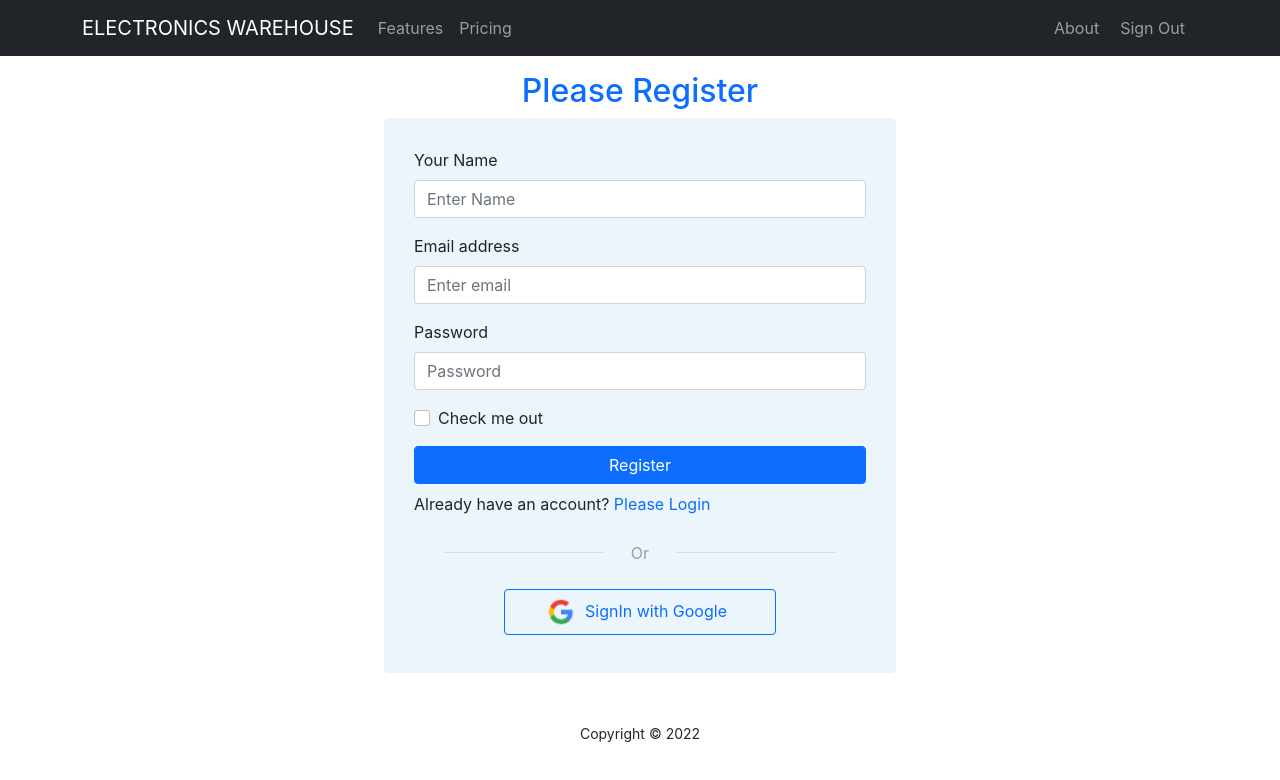
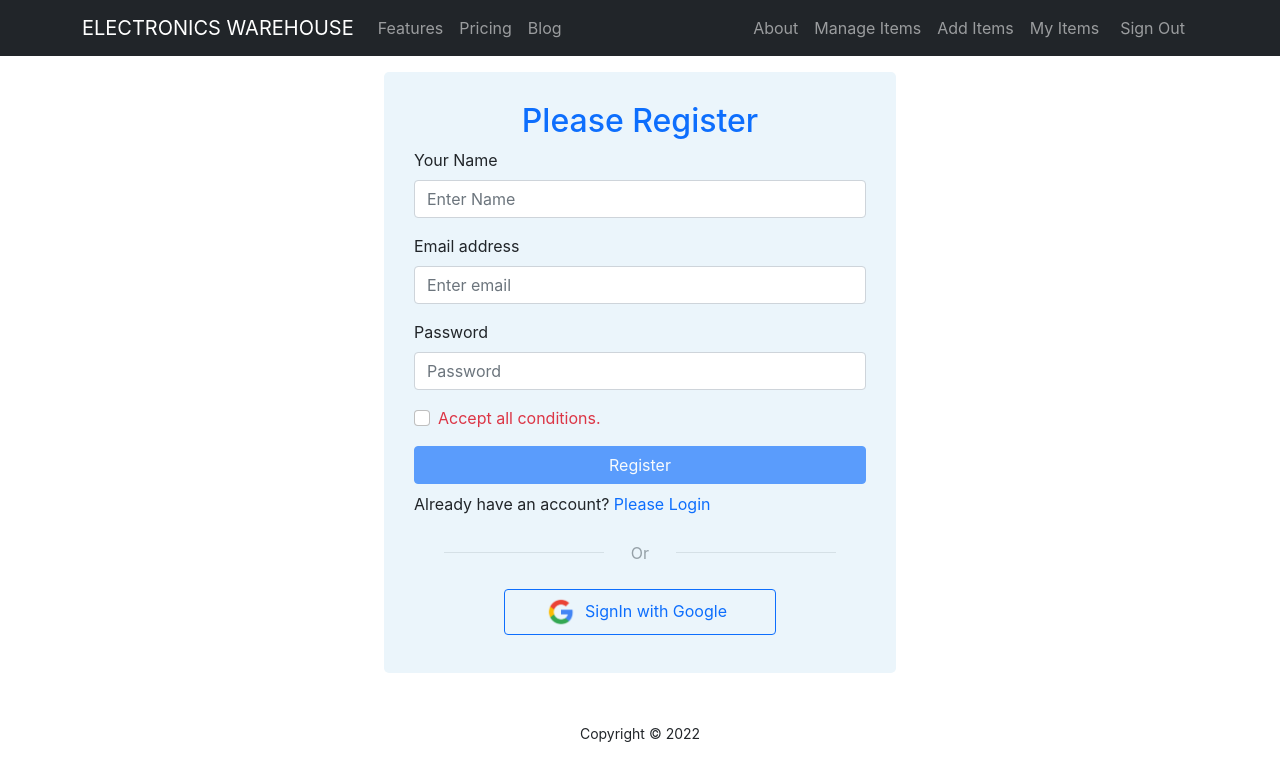
Before and after one commit to hira480/electronics-warehouse-client, a React (Create React App) app: page /register in a window 1280 px wide. Shown: the top 780 px of the page. Built offline with nearby package versions, Linux system fonts and the light colour scheme; no server answers; sample sign-in values are in the browser's storage.

Commit message:
manage inventory added

```diff
--- a/src/App.js
+++ b/src/App.js
@@ -7,6 +7,10 @@ import ProductDetail from './Pages/ProductDetail/ProductDetail';
 import Login from './Pages/Login/Login/Login';
 import Register from './Pages/Login/Register/Register';
 import ProtectedRoute from './Pages/Login/ProtectedRoute/ProtectedRoute';
+import AddItems from './Pages/AddItems/AddItems';
+import ManageItems from './Pages/ManageItems/ManageItems';
+import MyItems from './Pages/MyItems/MyItems';
+import Blog from './Pages/Blog/Blog';
 
 
 function App() {
@@ -16,9 +20,25 @@ function App() {
       <Routes>
         <Route path='/' element={<Home></Home>}></Route>
         <Route path='/home' element={<Home></Home>}></Route>
+        <Route path='/blog' element={<Blog></Blog>}></Route>
         <Route path='/inventoryItem/:productId' element={
           <ProtectedRoute>
             <ProductDetail></ProductDetail>
+          </ProtectedRoute>
+        }></Route>
+        <Route path='/addItems' element={
+          <ProtectedRoute>
+            <AddItems></AddItems>
+          </ProtectedRoute>
+        }></Route>
+        <Route path='/manageItems' element={
+          <ProtectedRoute>
+            <ManageItems></ManageItems>
+          </ProtectedRoute>
+        }></Route>
+        <Route path='/myItems' element={
+          <ProtectedRoute>
+            <MyItems></MyItems>
           </ProtectedRoute>
         }></Route>
         <Route path='/login' element={<Login></Login>}></Route>
--- /dev/null
+++ b/src/Pages/AddItems/AddItems.js
@@ -0,0 +1,11 @@
+import React from 'react';
+
+const AddItems = () => {
+    return (
+        <div className='container'>
+            <h2 className='text-primary text-center mt-3'>Add Items</h2>
+        </div>
+    );
+};
+
+export default AddItems;
--- /dev/null
+++ b/src/Pages/Blog/Blog.js
@@ -0,0 +1,11 @@
+import React from 'react';
+
+const Blog = () => {
+    return (
+        <div>
+            <h2 className='text-primary text-center mt-3'>Blog</h2>
+        </div>
+    );
+};
+
+export default Blog;
--- a/src/Pages/Home/Inventory/Inventory.js
+++ b/src/Pages/Home/Inventory/Inventory.js
@@ -2,6 +2,7 @@ import React from 'react';
 import './inventory.css';
 import useInventory from '../../../hooks/useInventory';
 import InventoryItem from '../InventoryItem/InventoryItem';
+import { Link } from 'react-router-dom';
 
 const Inventory = () => {
     const [inventoris] = useInventory();
@@ -16,6 +17,9 @@ const Inventory = () => {
                     ></InventoryItem>)
                 }
             </div>
+            <div className='text-center mt-5'>
+                <Link className='text-decoration-none' to='/manageItems'>Manage Inventories</Link>
+            </div>
         </div>
     );
 };
--- a/src/Pages/Login/Login/Login.js
+++ b/src/Pages/Login/Login/Login.js
@@ -62,8 +62,9 @@ const Login = () => {
 
     return (
         <div>
-            <h2 className='text-center text-primary pt-3'>Please Login</h2>
-            <div className='container form-width form-layout'>
+
+            <div className='container form-width form-layout mt-3'>
+                <h2 className='text-center text-primary'>Please Login</h2>
                 <Form onSubmit={loginButton} className='mb-2'>
                     <Form.Group className="mb-3" controlId="formBasicEmail">
                         <Form.Label>Email address</Form.Label>
@@ -79,7 +80,7 @@ const Login = () => {
                     </Button>
                 </Form>
                 {errorText}
-                <p>New to my Website? <Link to='/register' className='text-primary pe-auto text-decoration-none mt-2' onClick={navigateRegister}>Please Register</Link></p>
+                <p>Dont have any Account? <Link to='/register' className='text-primary pe-auto text-decoration-none mt-2' onClick={navigateRegister}>Please Register</Link></p>
                 <p>Forget Password?<Button variant="link" className='text-primary pe-auto text-decoration-none' onClick={resetPassword}>Reset Password</Button></p>
                 <SocialLogin></SocialLogin>
                 <ToastContainer />
--- a/src/Pages/Login/Register/Register.js
+++ b/src/Pages/Login/Register/Register.js
@@ -1,4 +1,4 @@
-import React from 'react';
+import React, { useState } from 'react';
 import { Button, Form } from 'react-bootstrap';
 import { useCreateUserWithEmailAndPassword } from 'react-firebase-hooks/auth';
 import { Link, useNavigate } from 'react-router-dom';
@@ -7,6 +7,7 @@ import Loading from '../../../Shared/Loading/Loading';
 import SocialLogin from '../SocialLogin/SocialLogin';
 
 const Register = () => {
+    const [agree, setAgree] = useState(false);
     const navigate = useNavigate();
 
     const [
@@ -38,8 +39,8 @@ const Register = () => {
 
     return (
         <div>
-            <h2 className='text-center text-primary pt-3'>Please Register</h2>
-            <div className='container form-width form-layout'>
+            <div className='container form-width form-layout mt-3'>
+                <h2 className='text-center text-primary '>Please Register</h2>
                 <Form onSubmit={handelRegister} className='mb-2'>
                     <Form.Group className="mb-3" controlId="formBasicText">
                         <Form.Label>Your Name</Form.Label>
@@ -55,10 +56,12 @@ const Register = () => {
                         <Form.Label>Password</Form.Label>
                         <Form.Control type="password" name='password' placeholder="Password" required />
                     </Form.Group>
+
                     <Form.Group className="mb-3" controlId="formBasicCheckbox">
-                        <Form.Check type="checkbox" label="Check me out" />
+                        <Form.Check onClick={() => setAgree(!agree)} className={agree ? '' : 'text-danger'} type="checkbox" name='terms' id='terms' label="Accept all conditions." />
                     </Form.Group>
-                    <Button className='w-100' variant="primary" type="submit">
+
+                    <Button disabled={!agree} className='w-100' variant="primary" type="submit">
                         Register
                     </Button>
                 </Form>
--- /dev/null
+++ b/src/Pages/ManageItems/ManageItems.css
@@ -0,0 +1,10 @@
+.detail h6 {
+    display: inline-block;
+}
+
+.product {
+    border: 1px solid blue;
+    border-radius: 5px;
+    padding: 10px;
+    margin: 5px;
+}
--- /dev/null
+++ b/src/Pages/ManageItems/ManageItems.js
@@ -0,0 +1,27 @@
+import React from 'react';
+import './ManageItems.css';
+import useInventory from '../../hooks/useInventory';
+import { Button } from 'react-bootstrap';
+
+const ManageItems = () => {
+    const [inventory, setInventory] = useInventory();
+
+    return (
+        <div className='container'>
+            <h2 className='text-primary text-center mt-3'>Manage Items</h2>
+            {
+                inventory.map(product =>
+                    <div key={product._id} className='product'>
+                        <div className='detail d-flex justify-content-between align-items-center'>
+                            <h6>{product.name}</h6>
+                            <h6>$ {product.price}</h6>
+                            <Button variant="danger">Delete</Button>
+                        </div>
+
+                    </div>)
+            }
+        </div>
+    );
+};
+
+export default ManageItems;
--- /dev/null
+++ b/src/Pages/MyItems/MyItems.js
@@ -0,0 +1,11 @@
+import React from 'react';
+
+const MyItems = () => {
+    return (
+        <div className='container'>
+            <h2 className='text-primary text-center mt-3'>My Items</h2>
+        </div>
+    );
+};
+
+export default MyItems;
--- a/src/Shared/Header/Header.js
+++ b/src/Shared/Header/Header.js
@@ -22,9 +22,17 @@ const Header = () => {
                     <Nav className="me-auto">
                         <Nav.Link href="#features">Features</Nav.Link>
                         <Nav.Link href="#pricing">Pricing</Nav.Link>
+                        <Nav.Link as={Link} to="blog">Blog</Nav.Link>
                     </Nav>
                     <Nav>
                         <Nav.Link href="#deets">About</Nav.Link>
+                        {
+                            user && <>
+                                <Nav.Link as={Link} to="manageItems">Manage Items</Nav.Link>
+                                <Nav.Link as={Link} to="addItems">Add Items</Nav.Link>
+                                <Nav.Link as={Link} to="myItems">My Items</Nav.Link>
+                            </>
+                        }
                         {
                             user ?
                                 <Button variant="link" style={{ color: 'rgba(255,255,255,.55)' }} className='text-decoration-none' onClick={handelSignOut}>Sign Out</Button>
```
